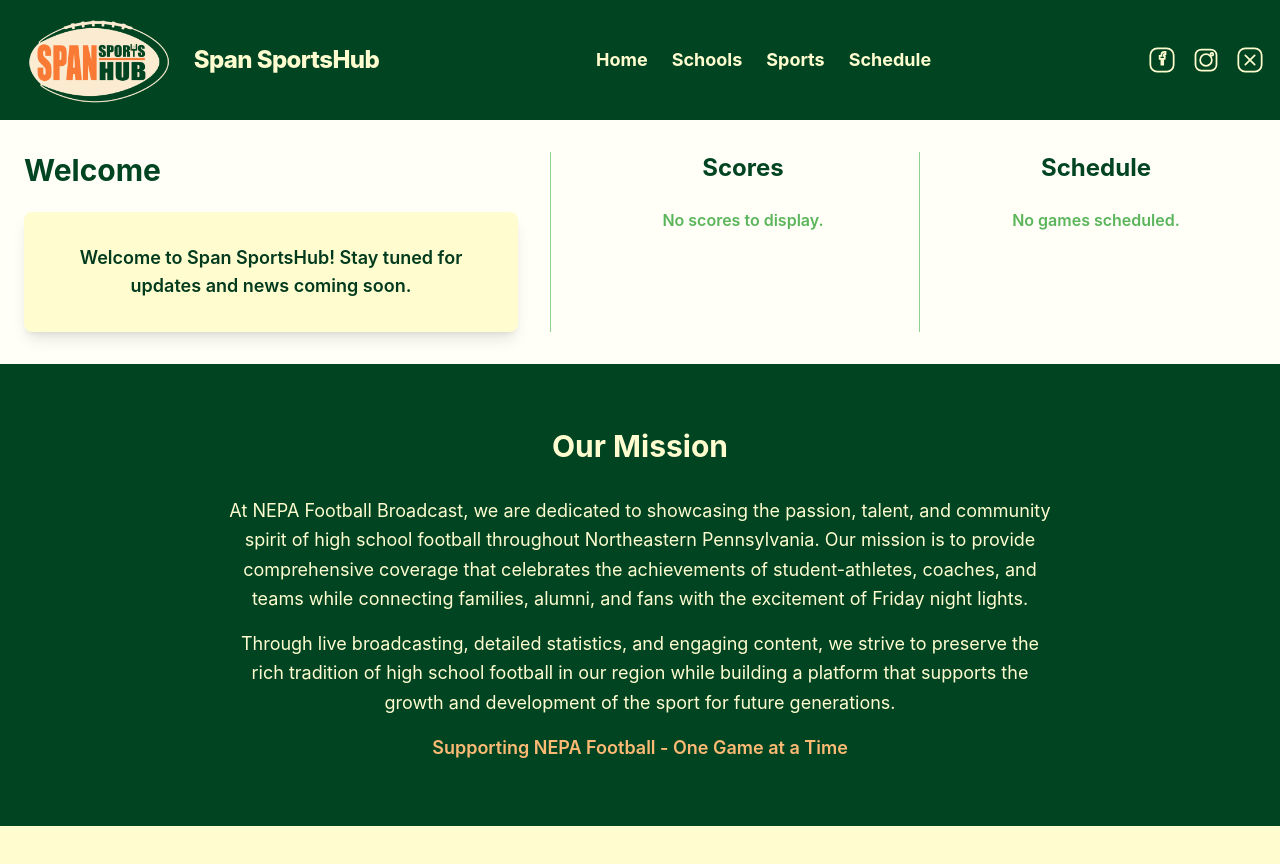
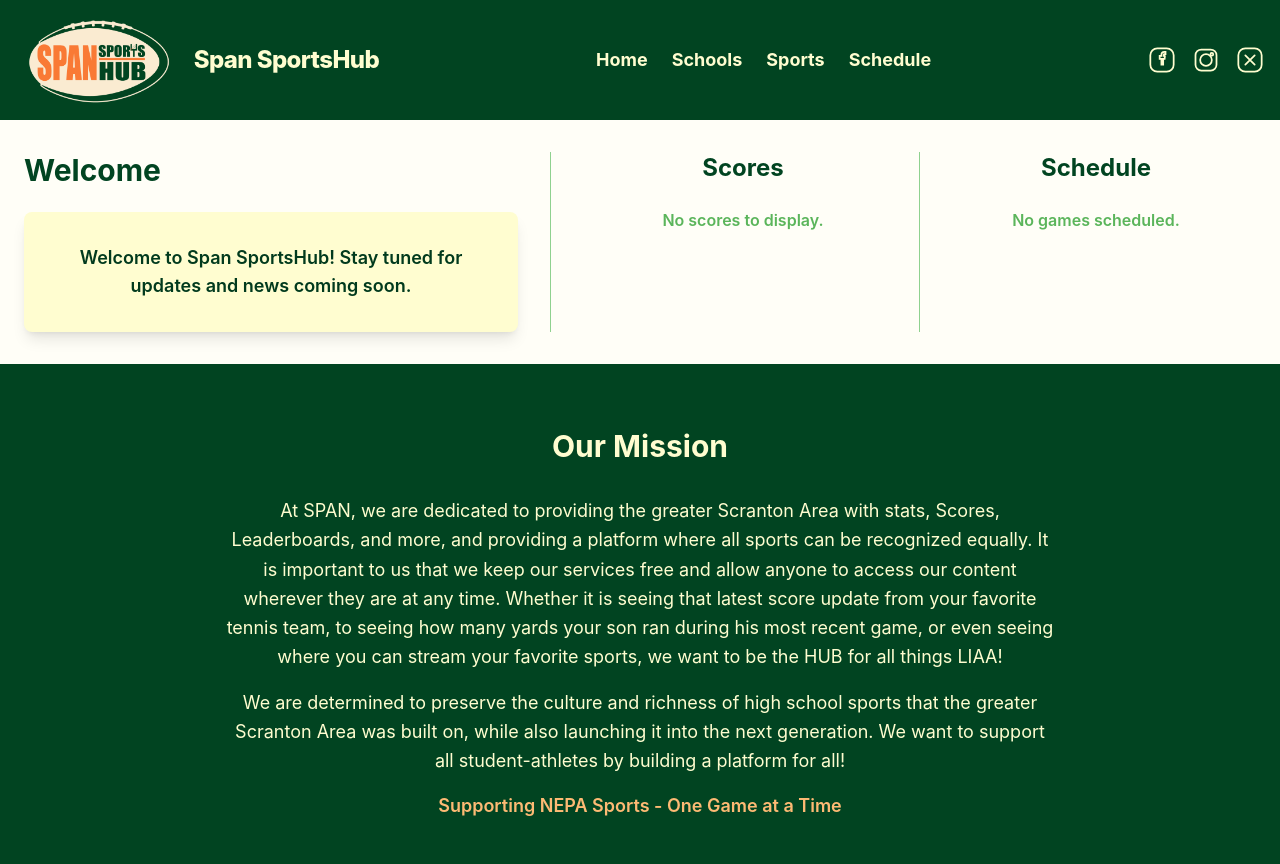
Before and after one commit to CoalValleyTech/nepa-frontend, a React (Vite) app: page / in a window 1280 px wide. Shown: the top 864 px of the page. Before the commit the page ends 826 px from the top, so only its background shows below. Built offline with nearby package versions, Linux system fonts and the light colour scheme.

Commit message:
Mission Statement

```diff
--- a/src/pages/Home.tsx
+++ b/src/pages/Home.tsx
@@ -46,18 +46,18 @@ export default function Home() {
           <h2 className="text-3xl font-bold mb-8">Our Mission</h2>
           <div className="text-lg leading-relaxed space-y-4">
             <p>
-              At NEPA Football Broadcast, we are dedicated to showcasing the passion, talent, and community spirit
-              of high school football throughout Northeastern Pennsylvania. Our mission is to provide comprehensive
-              coverage that celebrates the achievements of student-athletes, coaches, and teams while connecting
-              families, alumni, and fans with the excitement of Friday night lights.
+            At SPAN, we are dedicated to providing the greater Scranton Area with stats, Scores,
+            Leaderboards, and more, and providing a platform where all sports can be recognized equally. It is important to us that we keep our services free and allow anyone to access our content wherever they are at any time.
+            Whether it is seeing that latest score update from your favorite tennis team, to seeing how many yards your son ran during his most recent game, or even seeing where you can stream your favorite sports, we want to be
+            the HUB for all things LIAA!
+
             </p>
             <p>
-              Through live broadcasting, detailed statistics, and engaging content, we strive to preserve the
-              rich tradition of high school football in our region while building a platform that supports
-              the growth and development of the sport for future generations.
+            We are determined to preserve the culture and richness of high school sports that the greater Scranton Area was built on, while also launching it into the next generation. We want to support
+            all student-athletes by building a platform for all!
             </p>
             <p className="text-secondary-300 font-semibold">
-              Supporting NEPA Football - One Game at a Time
+              Supporting NEPA Sports - One Game at a Time
             </p>
           </div>
         </div>
```
